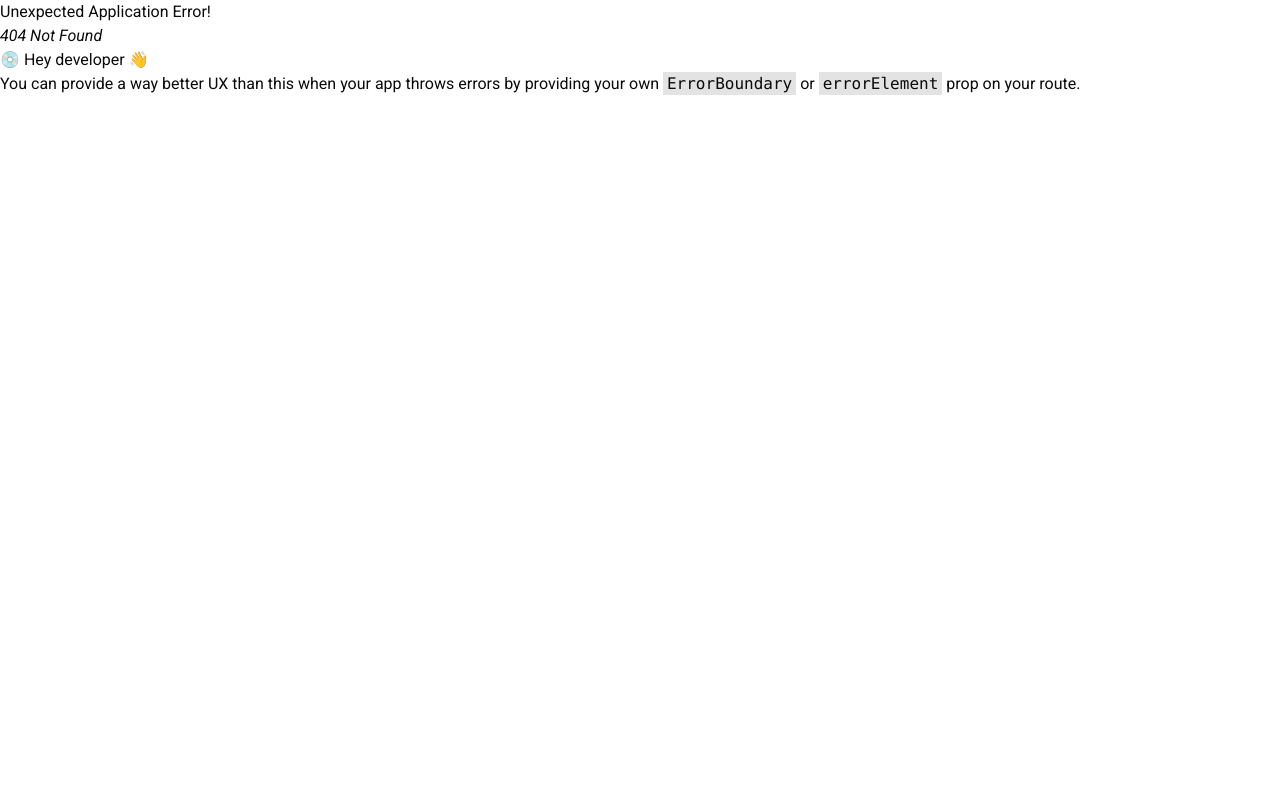
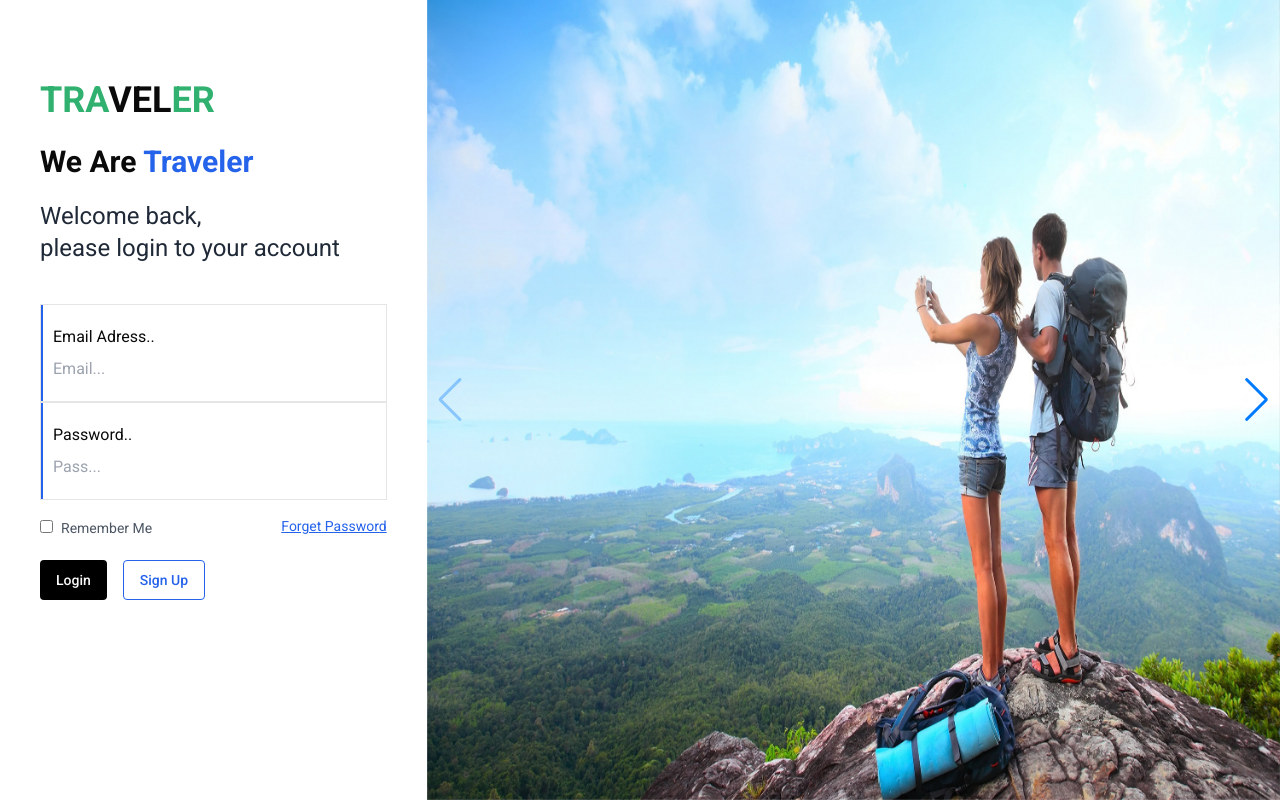
Before and after one commit to muhammadali246397/traveler, a React (Vite) app: page /login in a window 1280 px wide. Before the commit this address had no page. Built offline with nearby package versions, Linux system fonts and the light colour scheme.

Commit message:
making a login page

```diff
--- a/src/App.tsx
+++ /dev/null
@@ -1,12 +0,0 @@
-import { Button } from "./components/ui/button";
-
-
-const App = () => {
-  return (
-    <div>
-      <Button>use shadcn</Button>
-    </div>
-  );
-};
-
-export default App;
--- a/src/pages/home/HeroSection.tsx
+++ b/src/pages/home/HeroSection.tsx
@@ -14,7 +14,7 @@ const HeroSection = () => {
     return (
         <div>
             <Swiper navigation={true} modules={[Navigation]} className="mySwiper">
-        <SwiperSlide className='w-full' style={{backgroundImage :`url(${img1})`,backgroundSize:'cover' }}>
+                <SwiperSlide className='w-full' style={{ backgroundImage: `url(${img1})`, backgroundSize: 'cover' }}>
                     <div className='w-full py-28 bg-black bg-opacity-40'>
                         <Container classname={'text-center'}>
                             <h1 className='text-7xl lg:px-10 font-bold text-white leading-[90px]'>Vulputate Mollis Ultricies Fermentum Parturient</h1>
@@ -22,7 +22,7 @@ const HeroSection = () => {
                         </Container>
                     </div>
                 </SwiperSlide>
-        <SwiperSlide className='w-full' style={{backgroundImage :`url(${img2})`,backgroundSize:'cover' }}>
+                <SwiperSlide className='w-full' style={{ backgroundImage: `url(${img2})`, backgroundSize: 'cover' }}>
                     <div className='w-full py-28 bg-black bg-opacity-40'>
                         <Container classname={'text-center'}>
                             <h1 className='text-7xl lg:px-10 font-bold text-white leading-[90px]'>Vulputate Mollis Ultricies Fermentum Parturient</h1>
@@ -30,7 +30,7 @@ const HeroSection = () => {
                         </Container>
                     </div>
                 </SwiperSlide>
-        <SwiperSlide className='w-full' style={{backgroundImage :`url(${img3})`,backgroundSize:'cover' }}>
+                <SwiperSlide className='w-full' style={{ backgroundImage: `url(${img3})`, backgroundSize: 'cover' }}>
                     <div className='w-full py-28 bg-black bg-opacity-40'>
                         <Container classname={'text-center'}>
                             <h1 className='text-7xl lg:px-10 font-bold text-white leading-[90px]'>Vulputate Mollis Ultricies Fermentum Parturient</h1>
--- /dev/null
+++ b/src/pages/login/Login.tsx
@@ -0,0 +1,62 @@
+import Container from "@/lib/Container";
+import img from "../../assets/img2.jpg"
+import img1 from "../../assets/img3.jpg"
+import { Swiper, SwiperSlide } from "swiper/react";
+import { Navigation } from "swiper/modules";
+import { Link } from "react-router-dom";
+import { Button } from "@/components/ui/button";
+
+
+const Login = () => {
+    return (
+        <div className="grid grid-cols-12">
+            <div className="md:col-span-4 col-span-12 h-screen px-5">
+                <Container classname=''>
+                    <div className="mt-20">
+                        <h2 className="text-4xl font-bold"><span className="text-[#31B16F]">TRA</span>VEL<span className="text-[#31B16F]">ER</span></h2>
+                    </div>
+                    <div>
+                        <h2 className="text-3xl mt-6 font-semibold">We Are <span className="text-blue-600">Traveler</span></h2>
+                    </div>
+                    <div>
+                        <p className="text-2xl mt-5 text-gray-800">Welcome back,<br /> please login to your account</p>
+                    </div>
+                    <div className="border px-3 py-5 mt-10 relative">
+                        <label htmlFor="">Email Adress..</label> <br />
+                        <input className="focus:border-white mt-2 " type="text" placeholder="Email..." />
+                        <div className="absolute w-[2px] h-[96px] bg-blue-600 top-0 left-0"></div>
+                    </div>
+                    <div className="border px-3 py-5 relative ">
+                        <label htmlFor="">Password..</label> <br />
+                        <input className="focus:border-white mt-2" type="text" placeholder="Pass..." />
+                        <div className="absolute w-[2px] h-[96px] bg-blue-600 top-0 left-0"></div>
+                    </div>
+                    <div className="flex justify-between mt-4">
+                        <div>
+                        <input className="text-xl mr-2" type="checkbox"/>
+                        <label className="text-sm text-gray-600" htmlFor="">Remember Me</label>
+                        </div>
+                        <Link className="text-sm underline text-blue-600" to='/'>Forget Password</Link>
+                    </div>
+                    <div className="mt-5">
+                        <Button className="mr-4 px-4 py-2 bg-black rounded-sm ">Login</Button>
+                        <Button className="bg-white text-blue-600 border-blue-600 rounded-sm px-4 py-2 border hover:text-white">Sign Up</Button>
+                    </div>
+                </Container>
+            </div>
+            <div className="md:col-span-8 col-span-12">
+                <Swiper navigation={true} modules={[Navigation]} className="mySwiper">
+                    <SwiperSlide className='w-full h-screen' style={{ backgroundImage: `url(${img})`, backgroundSize: 'cover' }}>
+                        <img className="max-w-full h-screen" src={img} alt="" />
+                    </SwiperSlide>
+                    <SwiperSlide className='w-full h-screen' style={{ backgroundImage: `url(${img})`, backgroundSize: 'cover' }}>
+                        <img className="max-w-full h-screen" src={img1} alt="" />
+                    </SwiperSlide>
+                </Swiper>
+
+            </div>
+        </div>
+    );
+};
+
+export default Login;
--- a/src/routes/Route.tsx
+++ b/src/routes/Route.tsx
@@ -2,6 +2,7 @@
 import MainLayout from "@/layout/MainLayout";
 import Error from "@/pages/error/Error";
 import Home from "@/pages/home/Home";
+import Login from "@/pages/login/Login";
 import { createBrowserRouter } from "react-router-dom";
 
 export const router = createBrowserRouter([
@@ -16,6 +17,10 @@ export const router = createBrowserRouter([
         ]
     },
     {
+        path:'/login',
+        element:<Login/>
+    },
+    {
         path:'/error',
         element:<Error/>
     }
```
Also changed, not shown: src/App.css (added). Lines whose indentation alone changed are shown as unchanged.
